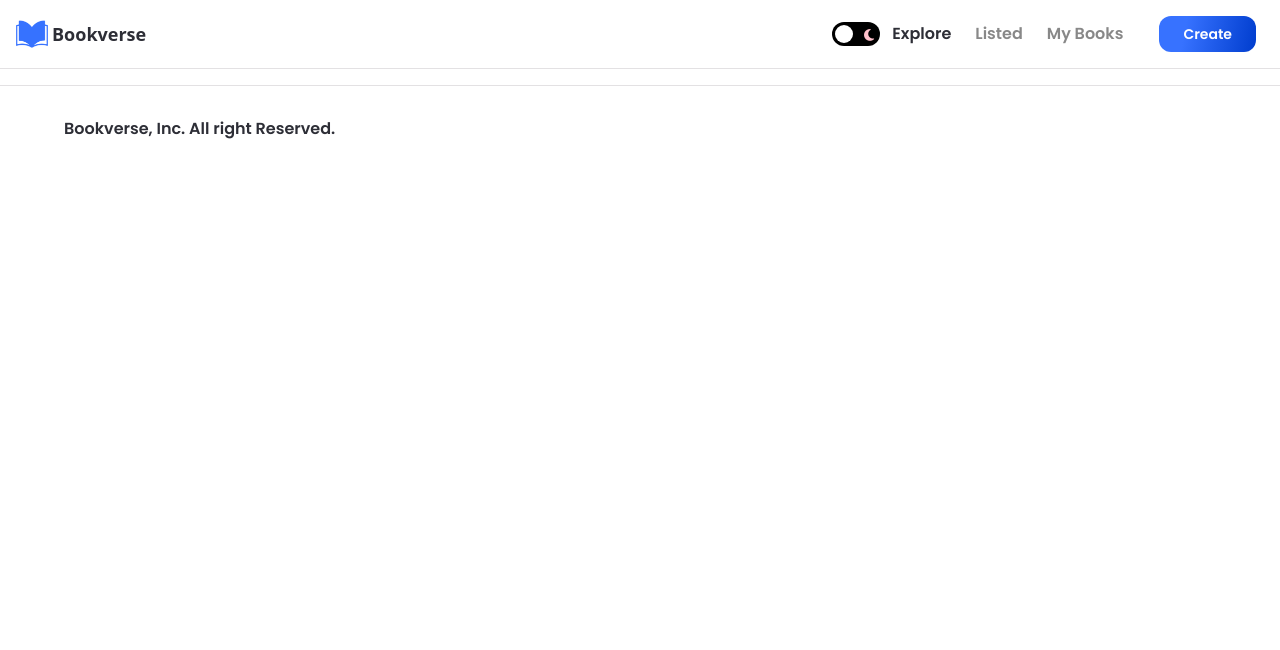
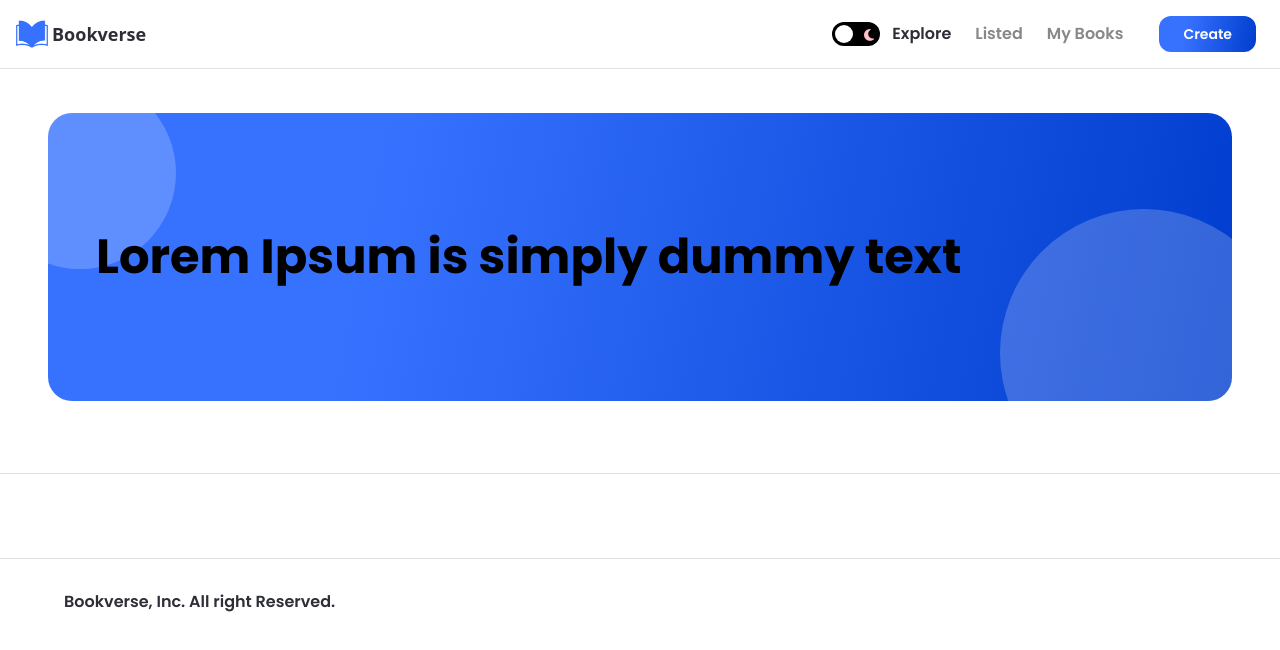
Before and after one commit to Manooj58/Bookverse, a Next.js app: page / in a window 1280 px wide. Shown: the top 650 px of the page. Built offline with nearby package versions, Linux system fonts and the light colour scheme.

Commit message:
Added Banner Component

```diff
--- /dev/null
+++ b/components/Banner.jsx
@@ -0,0 +1,11 @@
+import React from 'react';
+
+const Banner = ({ childStyles, parentStyles, banner }) => (
+  <div className={`relative w-full flex items-center z-0 overflow-hidden book-gradient ${parentStyles}`}>
+    <p className={`font-bold text-5xl font-poppins leading-70 ${childStyles} `}>{banner}</p>
+    <div className="absolute w-48 h-48 sm:w-32 sm:h-32 rounded-full white-bg -top-9 -left-16 -z-5" />
+    <div className="absolute w-72 h-72 sm:w-56 sm:h-56 rounded-full white-bg -bottom-24 -right-14 -z-5" />
+  </div>
+);
+
+export default Banner;
--- a/components/index.js
+++ b/components/index.js
@@ -1,5 +1,6 @@
 import Navbar from './Navbar';
 import Footer from './Footer';
 import Button from './Button';
+import Banner from './Banner';
 
-export { Navbar, Footer, Button };
+export { Navbar, Footer, Button , Banner};
--- a/pages/_app.js
+++ b/pages/_app.js
@@ -1,12 +1,16 @@
 import Script from 'next/script';
 import { ThemeProvider } from 'next-themes';
+import { Navbar, Footer } from '../components';
+
 import '../styles/globals.css';
-import { Navbar, Footer } from '../components';
 
 const MyApp = ({ Component, pageProps }) => (
   <ThemeProvider attribute="class">
     <div className="dark:bg-book-dark bg-white min-h-screen">
       <Navbar />
+      <div className="pt-65">
+        <Component {...pageProps} />
+      </div>
       <Footer />
     </div>
     <Script src="https://kit.fontawesome.com/a7110d492e.js" crossOrigin="anonymous" />
--- a/pages/index.js
+++ b/pages/index.js
@@ -1,7 +1,11 @@
-export default function Home() {
-  return (
-    <h1 className="text-3xl font-bold underline">
-      Hello world!
-    </h1>
-  )
-}
+import { Banner } from '../components';
+
+const Home = () => (
+  <div className="flex justify-center sm:px-4 p-12">
+    <div className="w-full minmd:w-4/5">
+      <Banner banner="Lorem Ipsum is simply dummy text" childStyles="md:text-4xl sm:text-2xl xs:text-xl text-left" parentStyles="justify-start mb-6 h-72 sm:h-60 p-12 xs:p-4 xs:h-44 rounded-3xl" />
+    </div>
+  </div>
+);
+
+export default Home;
```
Lines whose indentation alone changed are shown as unchanged.
